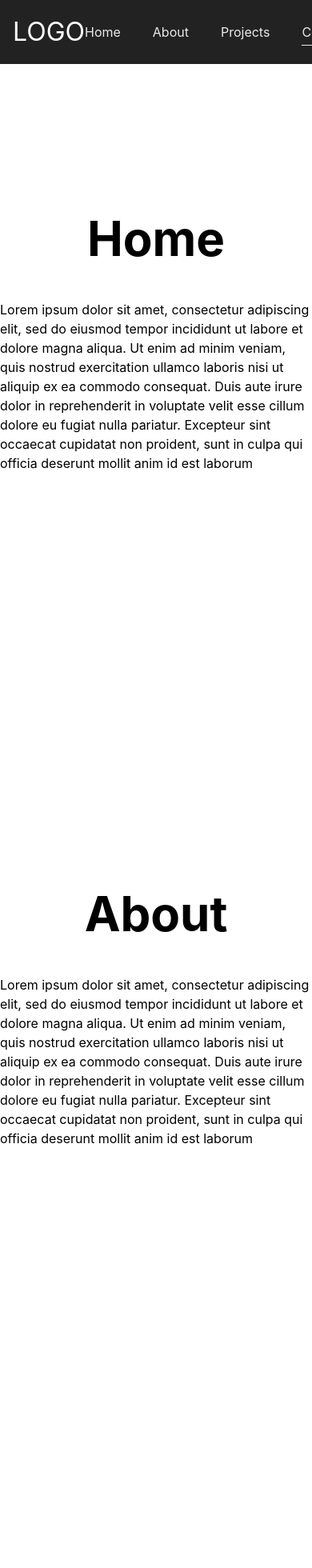
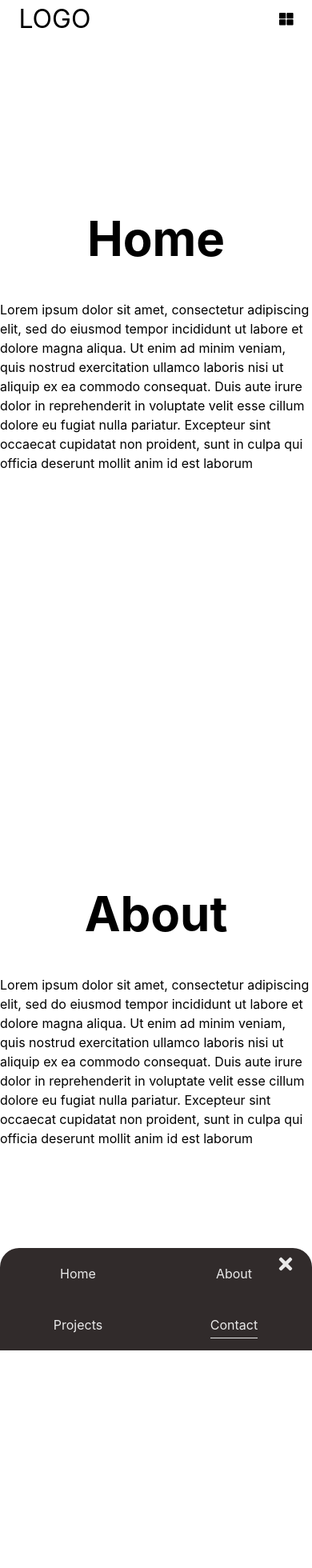
Before and after one commit to NurulHudaDev/nurulhuda-portfolio-website, a React (Create React App) app: page / in a window 390 px wide. Shown: the top 1960 px of the page at 80% size. Built offline with nearby package versions, Linux system fonts and the light colour scheme.

Commit message:
responsive menu

```diff
--- a/public/index.html
+++ b/public/index.html
@@ -25,6 +25,7 @@
       Learn how to configure a non-root public URL by running `npm run build`.
     -->
     <title>React App</title>
+    <link rel="stylesheet" href="https://cdnjs.cloudflare.com/ajax/libs/font-awesome/4.7.0/css/font-awesome.min.css">
   </head>
   <body>
     <noscript>You need to enable JavaScript to run this app.</noscript>
--- a/src/Components/Header/Header.css
+++ b/src/Components/Header/Header.css
@@ -1,28 +1,24 @@
+
 .navbar{
     background: #222;
     color: #fff;
-    padding: 1rem;
+    height: 75px;
+    padding: 0 6%;
     position: fixed;
     width: 100%;
-}
-.container{
-    max-width: 1200px;
-    margin: 0 auto;
-}
-.navContainer{
     display: flex;
     align-items: center;
     justify-content: space-between;
 }
-.navContainer h1{
+.logo{
     font-size: 2rem;
     cursor: pointer;
 }
-.navContainer nav{
+.nav-links{
     display: flex;
     gap: 2.5rem;
 }
-.navContainer button{
+button{
     position: relative;
     font-size: 1rem;
     cursor: pointer;
@@ -30,7 +26,7 @@
     background: none;
     border: none;
 }
-.navContainer button:not(.active)::before{
+button:not(.active)::before{
     content: '';
     position: absolute;
     background: #eaeaea;
@@ -42,10 +38,10 @@
     transition: transform 0.25s ease;
     transform-origin: 0 100%;
 }
-.navContainer button:not(.active):hover::before{
+button:not(.active):hover::before{
     transform: scale(1,1);
 }
-.navContainer button.active::before{
+button.active::before{
     content: '';
     position: absolute;
     width: 100%;
@@ -54,3 +50,131 @@
     bottom: -5px;
     left: 0;
 }
+.mobile-menu-icon{
+    display: none;
+}
+.checkbtn{
+    font-size: 30px;
+    color: white;
+    float: right;
+    line-height: 80px;
+    margin-right: 40px;
+    cursor: pointer;
+    display: none;
+}
+#check{
+    display: none;
+}
+
+.nav-btn{
+    display: none;
+}
+/* @media (max-width: 858px){
+    .checkbtn{
+        display: block;
+    }
+    button{
+        position: relative;
+        font-size: 1rem;
+        cursor: pointer;
+        color: #000000;
+        background: none;
+        border: none;
+    }
+    .nav-links{
+        position: fixed;
+        width: 100%;
+        padding: 20px 10px;
+        color: #0082e6;
+        top: 60px;
+        left: -100%;
+        text-align: center;
+        transition: all .5s;
+        justify-content: space-around;
+    }
+    button:not(.active)::before{
+        content: '';
+        position: absolute;
+        background: #059ef0;
+        width: 100%;
+        height: 1px;
+        left: 0;
+        bottom: -5px;
+        transform: scale(0,1);
+        transition: transform 0.25s ease;
+        transform-origin: 0 100%;
+    }
+    button:not(.active):hover::before{
+        transform: scale(1,1);
+    }
+    button.active::before{
+        content: '';
+        position: absolute;
+        width: 100%;
+        height: 1px;
+        background: #120264;
+        bottom: -5px;
+        left: 0;
+    }
+    .nav-links:Hover,.nav-links.activ{
+        background: none;
+        color: #0082e6;
+    }
+    #check:checked ~ .nav-links{
+        left: 0;
+        text-emphasis: none;
+    }
+} */
+
+@media (max-width: 858px){
+    .navbar{
+        height: var(--header-height);
+        color: black;
+        background: none;
+        flex-direction: row-reverse;
+
+    }
+    .nav-btn{
+        display: block;
+    }
+    .nav-links{
+        position: fixed;
+        bottom: -100%;
+        left: 0;
+        width: 100%;
+        background: #312b2b;
+        padding: 20px;
+        box-sizing: 0 -1px 4px rgba(0, 0, 0, 0.15);
+        border-radius: 1.5rem 1.5rem 0 0;
+        display: grid;
+        grid-template-columns: repeat(2, 1fr);
+        text-align: center;
+        transition: .5s;
+    }
+
+    .show-menu{
+        bottom: 0;
+    }
+
+    .nav-close-btn{
+        position: absolute;
+        top: .5rem;
+        right: 1.3rem;
+        font-size: 1.5rem;
+        cursor: pointer;
+        color: #eaeaea;
+    }
+    .nav-close-btn:hover{
+        color: var(--titile-color-dark);
+    }
+    .nav-toggle{
+        font-size: 1.1rem;
+        color: black;
+        cursor: pointer;
+    }
+}
+@media (max-width: 350px){
+    .nav-links{
+        padding: 2rem 0.25rem 4rem;
+    }
+}
--- a/src/Components/Header/Header.js
+++ b/src/Components/Header/Header.js
@@ -1,7 +1,7 @@
-import React, { useContext, useRef } from 'react';
+import React, { useContext, useState } from 'react';
 import './Header.css';
 import { NavContext } from '../Contex/NavContext';
-import { FaBars, FaTimes } from "react-icons/fa"
+import { FaBars, FaThLarge, FaTimes } from "react-icons/fa"
 
 const Header = () => {
 
@@ -17,8 +17,8 @@ const Header = () => {
 
     const scrollToId = `${content.toLowerCase()}Section`;
 
-        const handleClickNav =() => {
-            document.getElementById(scrollToId).scrollIntoView({ behavior: 'smooth'})
+    const handleClickNav = () => {
+      document.getElementById(scrollToId).scrollIntoView({ behavior: 'smooth' })
     }
     return (
       <ul key={content}>
@@ -27,17 +27,22 @@ const Header = () => {
     )
   }
 
+  const [Toggle, showMenu] = useState(false);
+
   return (
-    <header className='navbar'>
-     <div className='container'>
-        <div className='navContainer'>
-           <h1 onClick={handleClickLogo}>LOGO</h1>
-           <nav className='nav'>
+    <nav className='navbar'>
+      <button className='nav-btn nav-toggle' onClick={() => showMenu (!Toggle)}>
+        <FaThLarge />
+      </button>
+      <h1 className='logo' onClick={handleClickLogo}>LOGO</h1>
+      <div className={Toggle ? 'nav-links show-menu' : 'nav-links'}>
         {navLinks.map(nav => renderNavLink(nav))}
+        <button className='nav-btn nav-close-btn' onClick={() => showMenu (!Toggle)}>
+        <FaTimes />
+      </button>
+      </div>
+
     </nav>
-        </div>
-     </div>
-    </header>
   );
 };
 
```
Lines whose indentation alone changed are shown as unchanged.
